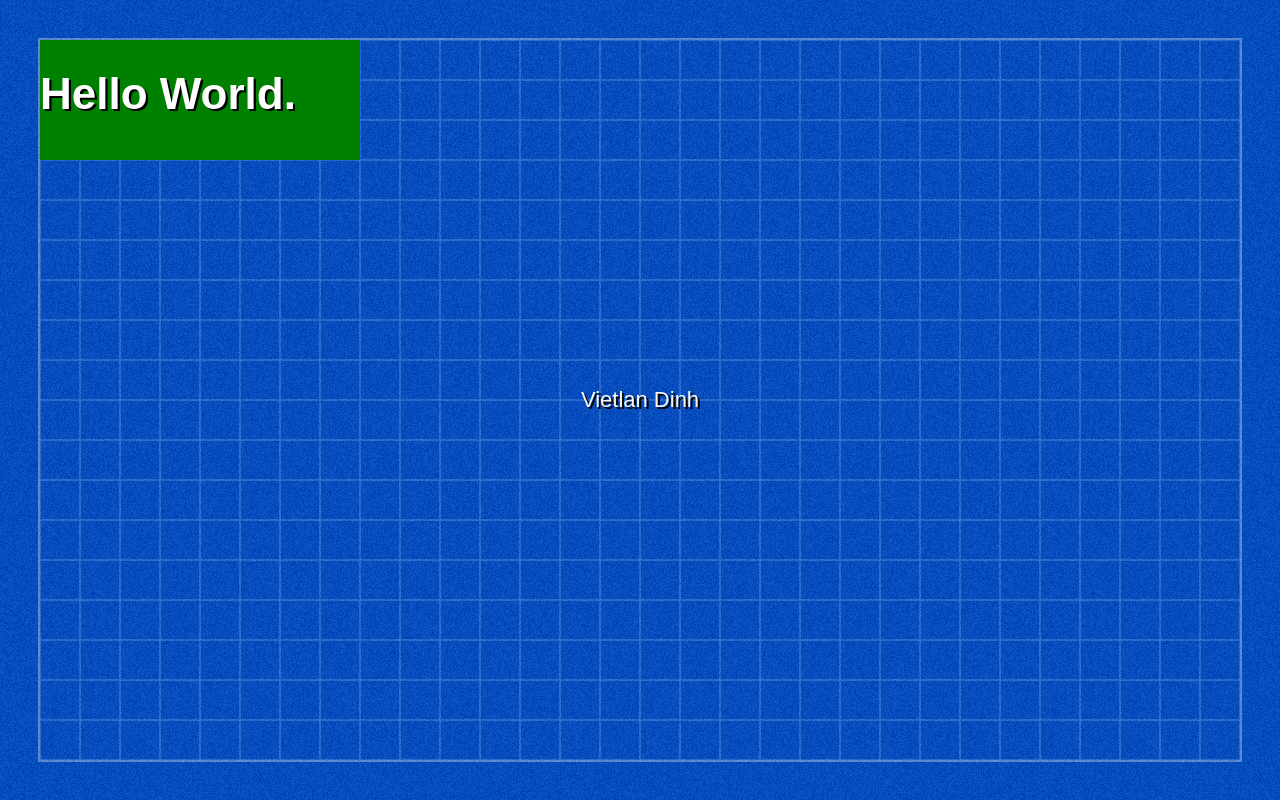
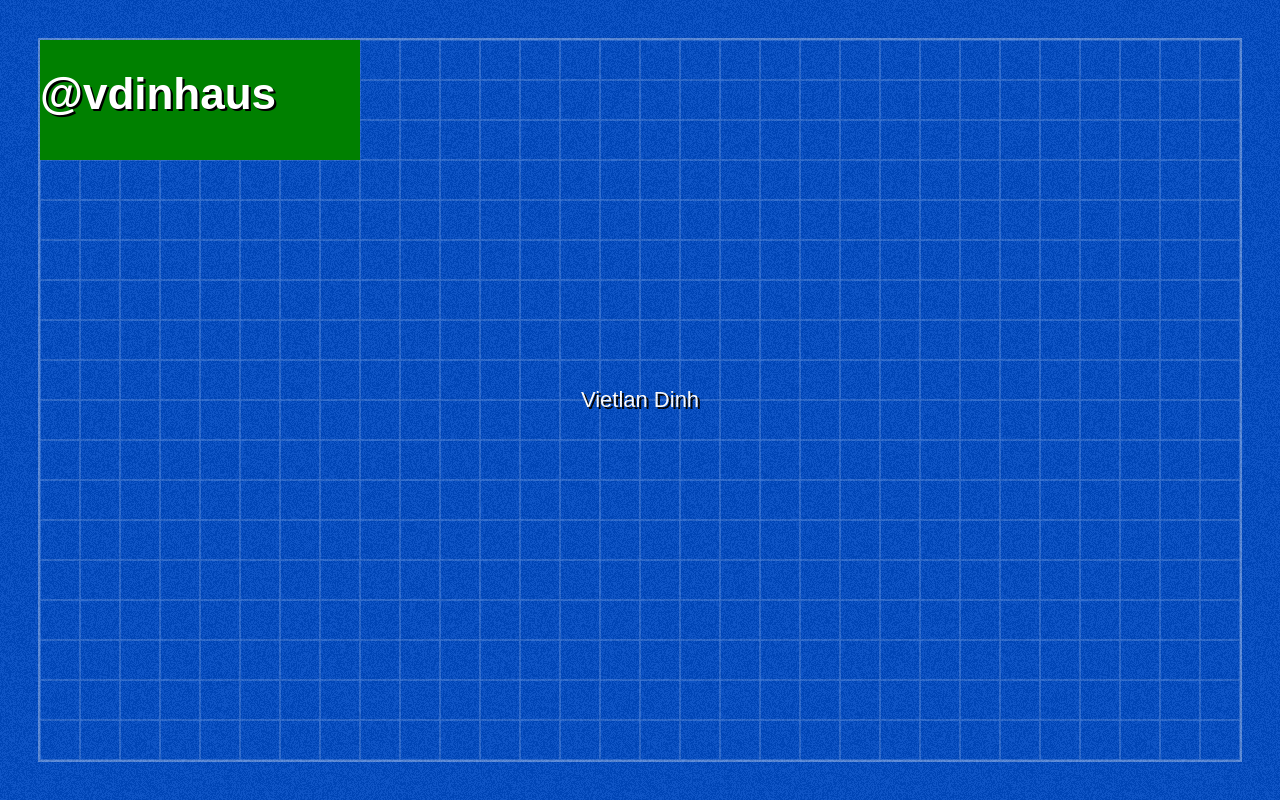
Before and after one commit to vdinhaus/vdinhaus.github.io, an Astro site in the folder front-end/: page / in a window 1280 px wide. Built offline with nearby package versions, Linux system fonts and the light colour scheme; Astro itself is replaced by a stand-in of ours.

Commit message:
Update header text to display GitHub username

```diff
--- a/front-end/src/pages/index.astro
+++ b/front-end/src/pages/index.astro
@@ -8,6 +8,6 @@ import BaseLayout from "../layouts/BaseLayout.astro";
   </Fragment>
   <p1>Vietlan Dinh</p1>
   <div style="position: fixed; height: 120px; width: 320px; top: 40px; left: 40px; background-color: green;">
-    <h1>Hello World.</h1>
+    <h1>@vdinhaus</h1>
   </div>
 </BaseLayout>
```
